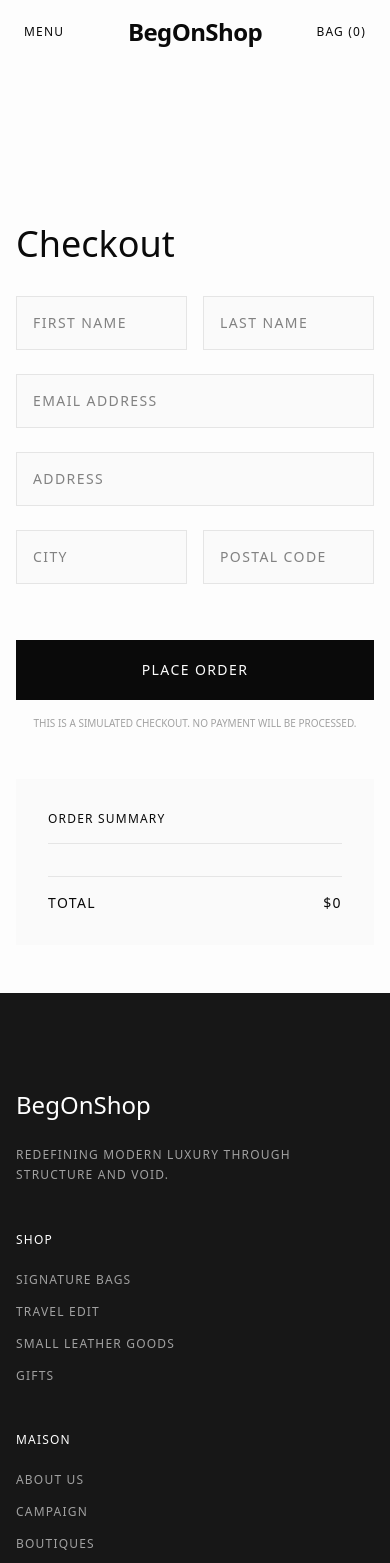
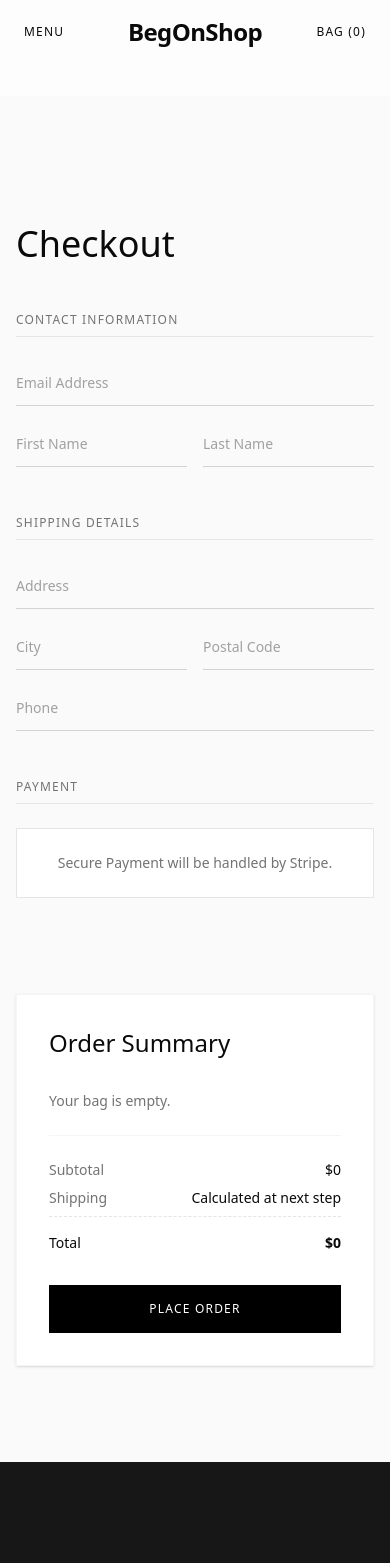
Before and after one commit to Rifate-nur-shawn/begFrontend, a Next.js app: page /checkout in a window 390 px wide. Shown: the top 1563 px of the page. Built offline with nearby package versions, Linux system fonts and the light colour scheme.

Commit message:
upgrades for the Collection, Checkout, and About pages

```diff
--- a/src/app/about/page.tsx
+++ b/src/app/about/page.tsx
@@ -43,6 +43,31 @@ export default function AboutPage() {
             </div>
        </div>
 
+       {/* Team / Creative Direction */}
+       <div className="max-w-[1920px] mx-auto px-4 md:px-12 mt-32 md:mt-48">
+            <h3 className="font-display text-3xl md:text-5xl mb-16 text-center">The Maison</h3>
+            <div className="grid grid-cols-1 md:grid-cols-3 gap-8">
+                {[
+                    { name: "Elena V.", role: "Creative Director", img: "https://images.unsplash.com/photo-1534528741775-53994a69daeb?q=80&w=1964&auto=format&fit=crop" },
+                    { name: "Adrian K.", role: "Head of Atelier", img: "https://images.unsplash.com/photo-1507003211169-0a1dd7228f2d?q=80&w=1887&auto=format&fit=crop" },
+                    { name: "Sophina M.", role: "Lead Artisan", img: "https://images.unsplash.com/photo-1580489944761-15a19d654956?q=80&w=1961&auto=format&fit=crop" },
+                ].map((member) => (
+                    <div key={member.name} className="group cursor-default">
+                        <div className="relative w-full aspect-[3/4] mb-6 overflow-hidden bg-neutral-100">
+                             <Image
+                                src={member.img}
+                                alt={member.name}
+                                fill
+                                className="object-cover grayscale group-hover:grayscale-0 transition-all duration-700"
+                             />
+                        </div>
+                        <h4 className="font-display text-xl">{member.name}</h4>
+                        <p className="font-utility text-xs text-neutral-500 uppercase tracking-widest mt-1">{member.role}</p>
+                    </div>
+                ))}
+            </div>
+       </div>
+
     </div>
   );
 }
--- a/src/app/checkout/page.tsx
+++ b/src/app/checkout/page.tsx
@@ -32,60 +32,89 @@ export default function CheckoutPage() {
   };
 
   return (
-    <div className="min-h-screen bg-canvas pt-32 pb-12 px-4 md:px-12">
-      <div className="max-w-6xl mx-auto grid grid-cols-1 md:grid-cols-2 gap-12 md:gap-24">
+    <div className="min-h-screen bg-neutral-50 pt-32 pb-24 px-4 md:px-12">
+      <div className="max-w-6xl mx-auto grid grid-cols-1 md:grid-cols-12 gap-12 md:gap-24">
 
         {/* Left: Form */}
-        <div>
-            <h1 className="font-display text-4xl mb-8">Checkout</h1>
-            <form onSubmit={handleOrder} className="space-y-6">
+        <div className="md:col-span-7">
+             <h1 className="font-display text-4xl mb-12">Checkout</h1>
+
+             {/* Section: Contact */}
+             <div className="mb-12">
+                <h2 className="font-utility text-xs uppercase tracking-widest text-neutral-500 mb-6 border-b border-neutral-200 pb-2">Contact Information</h2>
+                <div className="space-y-4">
+                    <input type="email" placeholder="Email Address" className="w-full bg-transparent border-b border-neutral-300 py-3 focus:outline-none focus:border-black transition-colors font-utility text-sm placeholder:text-neutral-400" />
                     <div className="grid grid-cols-2 gap-4">
-                    <input required placeholder="First Name" className="w-full p-4 bg-neutral-50 border border-neutral-200 font-utility text-sm focus:outline-none focus:border-primary placeholder:uppercase placeholder:tracking-widest" />
-                    <input required placeholder="Last Name" className="w-full p-4 bg-neutral-50 border border-neutral-200 font-utility text-sm focus:outline-none focus:border-primary placeholder:uppercase placeholder:tracking-widest" />
+                        <input type="text" placeholder="First Name" className="w-full bg-transparent border-b border-neutral-300 py-3 focus:outline-none focus:border-black transition-colors font-utility text-sm placeholder:text-neutral-400" />
+                        <input type="text" placeholder="Last Name" className="w-full bg-transparent border-b border-neutral-300 py-3 focus:outline-none focus:border-black transition-colors font-utility text-sm placeholder:text-neutral-400" />
                     </div>
-                <input required type="email" placeholder="Email Address" className="w-full p-4 bg-neutral-50 border border-neutral-200 font-utility text-sm focus:outline-none focus:border-primary placeholder:uppercase placeholder:tracking-widest" />
-                <input required placeholder="Address" className="w-full p-4 bg-neutral-50 border border-neutral-200 font-utility text-sm focus:outline-none focus:border-primary placeholder:uppercase placeholder:tracking-widest" />
-
-                <div className="grid grid-cols-2 gap-4">
-                    <input required placeholder="City" className="w-full p-4 bg-neutral-50 border border-neutral-200 font-utility text-sm focus:outline-none focus:border-primary placeholder:uppercase placeholder:tracking-widest" />
-                    <input required placeholder="Postal Code" className="w-full p-4 bg-neutral-50 border border-neutral-200 font-utility text-sm focus:outline-none focus:border-primary placeholder:uppercase placeholder:tracking-widest" />
+                </div>
              </div>
 
-                <div className="pt-8">
-                    <button
-                        type="submit"
-                        disabled={isProcessing}
-                        className="w-full py-5 bg-primary text-canvas font-utility text-sm uppercase tracking-widest hover:bg-neutral-800 transition-colors disabled:opacity-50"
-                    >
-                        {isProcessing ? "Processing..." : "Place Order"}
-                    </button>
-                    <p className="mt-4 text-[10px] text-neutral-400 font-utility uppercase text-center">
-                        This is a simulated checkout. No payment will be processed.
-                    </p>
+             {/* Section: Shipping */}
+             <div className="mb-12">
+                <h2 className="font-utility text-xs uppercase tracking-widest text-neutral-500 mb-6 border-b border-neutral-200 pb-2">Shipping Details</h2>
+                <div className="space-y-4">
+                     <input type="text" placeholder="Address" className="w-full bg-transparent border-b border-neutral-300 py-3 focus:outline-none focus:border-black transition-colors font-utility text-sm placeholder:text-neutral-400" />
+                     <div className="grid grid-cols-2 gap-4">
+                        <input type="text" placeholder="City" className="w-full bg-transparent border-b border-neutral-300 py-3 focus:outline-none focus:border-black transition-colors font-utility text-sm placeholder:text-neutral-400" />
+                        <input type="text" placeholder="Postal Code" className="w-full bg-transparent border-b border-neutral-300 py-3 focus:outline-none focus:border-black transition-colors font-utility text-sm placeholder:text-neutral-400" />
                      </div>
-            </form>
+                     <input type="text" placeholder="Phone" className="w-full bg-transparent border-b border-neutral-300 py-3 focus:outline-none focus:border-black transition-colors font-utility text-sm placeholder:text-neutral-400" />
+                </div>
              </div>
 
-        {/* Right: Summary */}
-        <div className="bg-neutral-50 p-8 h-fit top-32">
-            <h2 className="font-utility text-xs uppercase tracking-widest mb-6 border-b border-neutral-200 pb-4">Order Summary</h2>
-            <div className="space-y-4 mb-8">
-                {items.map((item, i) => (
-                    <div key={i} className="flex gap-4">
-                         <div className="relative w-16 h-20 bg-white shrink-0">
+             {/* Section: Payment (Mock) */}
+             <div className="mb-12">
+                <h2 className="font-utility text-xs uppercase tracking-widest text-neutral-500 mb-6 border-b border-neutral-200 pb-2">Payment</h2>
+                 <div className="p-6 bg-white border border-neutral-200 text-center">
+                    <p className="font-utility text-sm text-neutral-500">Secure Payment will be handled by Stripe.</p>
+                 </div>
+             </div>
+        </div>
+
+        {/* Right: Order Summary (Sticky) */}
+        <div className="md:col-span-5">
+            <div className="sticky top-32 bg-white p-8 border border-neutral-100 shadow-sm">
+                <h2 className="font-display text-2xl mb-8">Order Summary</h2>
+
+                {items.length === 0 ? (
+                    <p className="font-utility text-sm text-neutral-500 mb-6">Your bag is empty.</p>
+                ) : (
+                    <div className="space-y-6 mb-8 max-h-[40vh] overflow-y-auto pr-2 custom-scrollbar">
+                        {items.map((item) => (
+                            <div key={`${item.id}-${item.size}`} className="flex gap-4">
+                                <div className="relative w-16 h-20 bg-neutral-100 shrink-0">
                                     <Image src={item.image} alt={item.name} fill className="object-cover" />
                                 </div>
                                 <div>
                                     <p className="font-display text-sm">{item.name}</p>
-                            <p className="font-utility text-[10px] text-neutral-500 uppercase">Size: {item.size} x {item.quantity}</p>
-                            <p className="font-utility text-xs mt-1">${item.price.toLocaleString()}</p>
+                                    <p className="font-utility text-xs text-neutral-500">{item.size} | x{item.quantity}</p>
+                                    <p className="font-utility text-xs mt-1">${item.price}</p>
                                 </div>
                             </div>
                         ))}
                     </div>
-            <div className="flex justify-between font-utility text-sm uppercase tracking-widest border-t border-neutral-200 pt-4">
+                )}
+
+                <div className="border-t border-neutral-100 pt-6 space-y-2 mb-8">
+                     <div className="flex justify-between font-utility text-sm">
+                        <span className="text-neutral-500">Subtotal</span>
+                        <span>${total.toLocaleString()}</span>
+                     </div>
+                     <div className="flex justify-between font-utility text-sm">
+                        <span className="text-neutral-500">Shipping</span>
+                        <span>Calculated at next step</span>
+                     </div>
+                     <div className="flex justify-between font-utility text-sm pt-4 border-t border-dashed border-neutral-200">
                         <span>Total</span>
-                <span>${total.toLocaleString()}</span>
+                        <span className="font-bold">${total.toLocaleString()}</span>
+                     </div>
+                </div>
+
+                <div className="w-full bg-black text-white py-4 font-utility text-xs uppercase tracking-widest hover:bg-neutral-800 transition-colors text-center cursor-pointer" onClick={() => (document.querySelector('form') as HTMLFormElement)?.requestSubmit()}>
+                    {isProcessing ? "Processing..." : "Place Order"}
+                </div>
             </div>
         </div>
 
--- a/src/app/collections/[slug]/page.tsx
+++ b/src/app/collections/[slug]/page.tsx
@@ -1,8 +1,9 @@
+import Image from "next/image";
 import { PRODUCTS } from "@/lib/api/products";
 import ProductCard from "@/components/shop/ProductCard";
 
 // Mock collection data fetch
-const getCollectionProducts = async (slug: string) => {
+const getCollectionProducts = async (_slug: string) => {
     // In a real app, this would filter by slug
     return PRODUCTS;
 };
@@ -11,17 +12,32 @@ export default async function CollectionPage({ params }: { params: Promise<{ slu
   const { slug } = await params;
   const products = await getCollectionProducts(slug);
 
+  // Dynamic hero image based on slug? Or just a random nice one for demo.
+  // Using a light luxury texture/interior for black text visibility.
+  const HERO_IMAGE = "https://images.unsplash.com/photo-1502920917128-1aa500764cbd?q=80&w=2670&auto=format&fit=crop";
+
   return (
-    <div className="min-h-screen bg-canvas pt-32 pb-24 px-4 md:px-12">
-      <div className="max-w-[1920px] mx-auto">
+    <div className="min-h-screen bg-canvas text-primary">
+       {/* Hero Section */}
+       <div className="relative w-full h-[60vh] flex items-center justify-center overflow-hidden mb-16 md:mb-24">
+            <Image
+                src={HERO_IMAGE}
+                alt="Collection Hero"
+                fill
+                className="object-cover opacity-80"
+                priority
+            />
+            <div className="absolute inset-0 bg-white/30 backdrop-blur-[2px]" />
 
-        {/* Collection Header */}
-        <div className="mb-16 md:mb-24 text-center">
-            <h1 className="font-display text-5xl md:text-8xl mb-6 capitalize">{slug.replace(/-/g, " ")}</h1>
-            <p className="font-utility text-xs tracking-widest uppercase max-w-sm mx-auto text-neutral-500">
-                A curated selection of the finest pieces for the modern wardrobe.
-            </p>
-        </div>
+            <div className="relative z-10 text-center max-w-4xl px-4">
+                 <h1 className="font-display text-6xl md:text-9xl mb-4 capitalize tracking-tighter">
+                    {slug.replace(/-/g, " ")}
+                 </h1>
+                 <p className="font-utility text-sm tracking-[0.2em] uppercase text-neutral-800">
+                    Spring / Summer 2026
+                 </p>
+            </div>
+       </div>
 
         {/* Masonry Grid */}
         <div className="grid grid-cols-2 md:grid-cols-3 lg:grid-cols-4 gap-x-4 gap-y-12">
@@ -34,6 +50,6 @@ export default async function CollectionPage({ params }: { params: Promise<{ slu
             ))}
         </div>
       </div>
-    </div>
+
   );
 }
```
Lines whose indentation alone changed are shown as unchanged.
